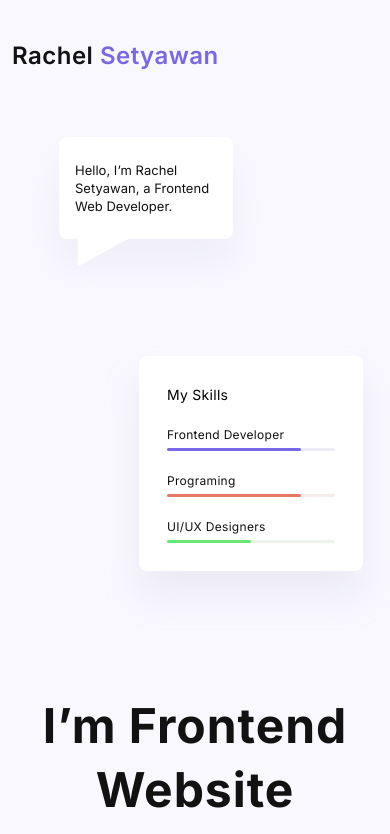
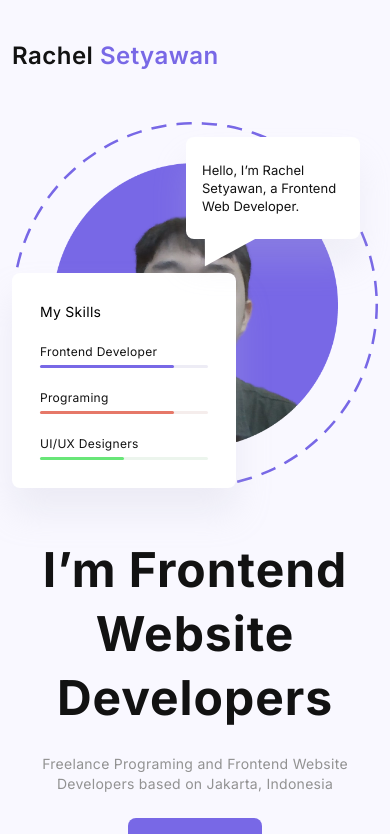
Before and after one commit to r4c-wanz/portfolio-web-giatin, a Next.js app: page / in a window 390 px wide. Shown: the top 834 px of the page. Built offline with nearby package versions, Linux system fonts and the light colour scheme.

Commit message:
Updated responsive

```diff
--- a/src/app/globals.css
+++ b/src/app/globals.css
@@ -4,9 +4,8 @@
 
 .header {
   @apply
-  h-screen
+  min-h-screen
   bg-[#f9f8ff]
-  /* overflow-hidden */
 }
 
 .content-container {
@@ -118,7 +117,7 @@
   @apply
   relative
   w-full
-  h-[522px]
+  md:h-[522px]
   min-[1140px]:h-[572px]
   justify-center
   md:justify-end
@@ -128,38 +127,28 @@
 
 .component-wrapper {
   @apply
-  absolute
-  left-0
-  max-[768px]:left-1/2
-  max-[768px]:-translate-x-1/2
-  md:right-0
-  w-28
-  min-[559px]:w-[599px]
-  min-[990px]:w-[649px]
-  min-[1140px]:w-[699px]
-  h-28
-  min-[990px]:h-[522px]
-  min-[1140px]:h-[572px]
+  md:absolute
+  max-md:left-0
+  right-0
+  w-full
+  md:min-w-[699px]
+  max-w-[699px]
+  flex
+  justify-end
 }
 
 .component-wrapper .border-image {
   @apply
-  absolute
-  left-[127px]
-  top-0
-  right-0
-  bottom-0
+  relative
+  w-full
+  max-w-[572px]
   h-full
 }
 
 .component-wrapper .circle {
   @apply
-  absolute
-  left-0
-  top-0
-  right-0
-  bottom-0
   w-full
+  h-full
 }
 
 .component-wrapper .hero-image {
@@ -176,7 +165,8 @@
   @apply
   absolute
   left-0
-  top-[234px]
+  bottom-0
+  min-[660px]:bottom-[123px]
   max-w-56
   bg-white
   rounded-lg
--- a/src/app/page.js
+++ b/src/app/page.js
@@ -94,7 +94,7 @@ export default function Home() {
           </div>
         </div>
       </header>
-      {/* <section className="specialities-section">
+      <section className="specialities-section">
         <div className="content-container">
           <div className="title-description-wrapper">
             <h1>Specialities</h1>
@@ -302,7 +302,7 @@ export default function Home() {
             </a>
           </div>
         </div>
-      </footer> */}
+      </footer>
     </>
   );
 }
```
